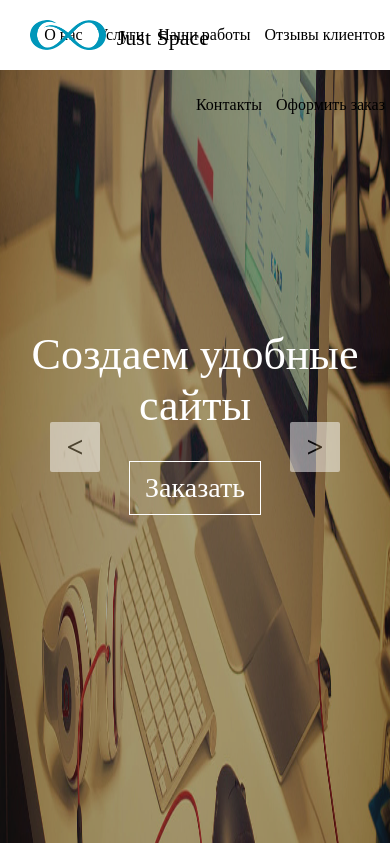
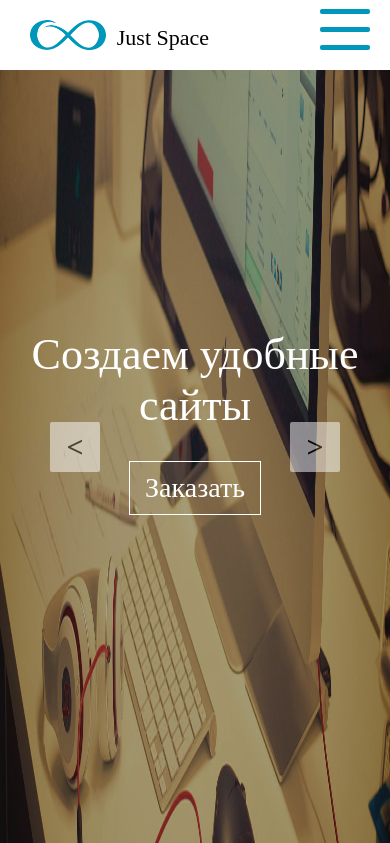
Before and after one commit to AkpoFlash/just-space.v4, a PHP site: page / in a window 390 px wide. Shown: the top 843 px of the page. Run offline with PHP 8.4, Linux system fonts and the light colour scheme; data that the repository does not hold is empty.

Commit message:
Add burger menu for mobile version.

```diff
--- a/css/style.css
+++ b/css/style.css
@@ -44,11 +44,29 @@ header nav li a:hover {
   color: #0097ba;
   border-bottom: 5px solid #0097ba;
 }
+header .burger {
+  display: none;
+  position: fixed;
+  z-index: 20;
+  width: 50px;
+  right: 20px;
+  height: 70px;
+}
+header .burger span {
+  border-radius: 2px;
+  display: inline-block;
+  width: 100%;
+  height: 5px;
+  background-color: #0097ba;
+  color: #000;
+}
 header .logo {
   z-index: 11;
   position: fixed;
+  height: 70px;
   padding: 0 30px 0;
   font-size: 28px;
+  background: #ffffff;
 }
 header .logo img {
   margin-top: 20px;
@@ -862,3 +880,38 @@ footer .contacts span {
     font-size: 18px;
   }
 }
+@media (max-width: 800px) {
+  article {
+    font-size: 20px;
+  }
+  header nav li {
+    display: block;
+    height: 0;
+    overflow: hidden;
+    background-color: #ffffff;
+    width: 100%;
+    text-align: center;
+    transition: all 0.5s ease-in-out;
+  }
+  header nav li a {
+    font-size: 20px;
+    padding: 0 5px 0;
+    width: 100%;
+  }
+  header nav li:first-child {
+    margin-top: 70px;
+  }
+  header .burger {
+    cursor: pointer;
+    display: block;
+  }
+  header .logo {
+    font-size: 22px;
+  }
+  header .text {
+    font-size: 44px;
+  }
+  header .text a {
+    font-size: 28px;
+  }
+}
--- a/css/style.less
+++ b/css/style.less
@@ -62,11 +62,29 @@ header{
 			}
 		}
 	}
+    .burger{
+        display: none;
+        position: fixed;
+        z-index: 20;
+        width: 50px;
+        right: 20px;
+        height: 70px;
+        span{
+            border-radius: 2px;
+            display: inline-block;
+            width: 100%;
+            height: 5px;
+            background-color: @secondColor;
+            color: @black;
+        }
+    }
 	.logo{
 		z-index: 11;
 		position: fixed;
-		padding: 0 30px 0;
+        height: 70px;
+        padding: 0 30px 0;
 		font-size: @text3;
+        background: @white;
         img{
             margin-top: 20px;
         }
@@ -978,3 +996,47 @@ footer{
 	}
   }
 }
+
+@media(max-width: 800px) {
+  article {
+	font-size: @text6;
+  }
+
+  header {
+	nav {
+      li {
+        display: block;
+        height: 0;
+        overflow: hidden;
+        background-color: @white;
+        width: 100%;
+        text-align: center;
+        transition: all .5s ease-in-out;
+        a {
+		  font-size: @text6;
+		  padding: 0 5px 0;
+          width: 100%;
+		}
+	  }
+      li:first-child {
+        margin-top: 70px;
+      }
+	}
+    .burger{
+      cursor: pointer;
+      display: block;
+      span{
+      }
+    }
+	.logo {
+	  font-size: @text5;
+	}
+	.text {
+	  font-size: @text0;
+	  a {
+		font-size: @text3;
+	  }
+	}
+  }
+
+}
--- a/index.php
+++ b/index.php
@@ -68,6 +68,11 @@
 			<li><a href="#contacts">Контакты</a></li>
 			<li><a href="#order">Оформить заказ</a></li>
 		</nav>
+		<div class="burger">
+            <span></span>
+            <span></span>
+            <span></span>
+		</div>
 		<div class="text text-1">
  			Разрабатываем уникальный дизайн
  			<br>
--- a/js/script.js
+++ b/js/script.js
@@ -122,6 +122,21 @@ $(document).ready(function(){
 	});
 
 	$("header").css({"height" : winHeight});
+
+	if($(".burger").css("display") == "block"){
+        $(".burger").on("click", function() {
+            if($("header nav li").css("height") == "0px"){
+                $("header nav li").css({"height": "100%"});
+            }
+            else{
+                $("header nav li").css({"height": 0});
+            }
+        });
+        $("header nav li").on("click", function() {
+            $("header nav li").css({"height": 0});
+        });
+    }
+
 
 	$(".review-2").css({"transform":"translateX(0)"});
 	$("header .left-arrow").on("click",function(){
```
